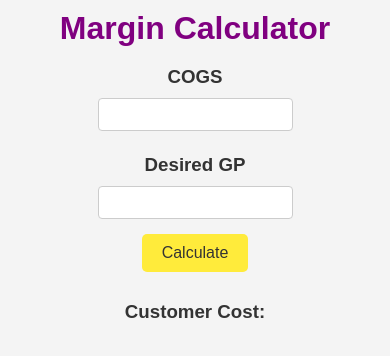
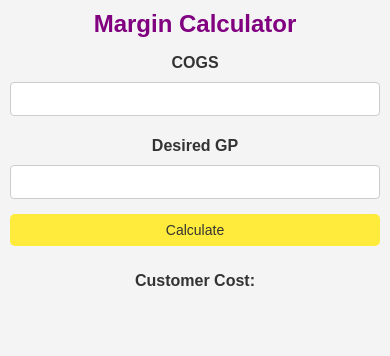
Before and after one commit to trevor33folkers/branch-cost, a plain HTML site: page getMargin.html in a window 390 px wide. Drawn offline with Linux system fonts and the light colour scheme.

Commit message:
Add files via upload

```diff
--- a/marginStyle.css
+++ b/marginStyle.css
@@ -21,6 +21,7 @@ input {
   border: 1px solid #ccc;
   border-radius: 4px;
   box-sizing: border-box;
+  width: 100%; /* Make input fields full-width on small screens */
 }
 
 button {
@@ -34,6 +35,7 @@ button {
   border-radius: 5px;
   margin: 10px 0; /* Adjusted margin */
   transition: background-color 0.3s;
+  width: 100%; /* Make button full-width on small screens */
 }
 
 button:hover {
@@ -45,3 +47,24 @@ button:hover {
   font-size: 24px;
   margin-top: 10px;
 }
+
+/* Media query for screens smaller than 600px (typical mobile devices) */
+@media screen and (max-width: 600px) {
+  h1 {
+    font-size: 24px; /* Adjust font size for smaller screens */
+  }
+
+  h3 {
+    font-size: 16px; /* Adjust font size for smaller screens */
+  }
+
+  input,
+  button {
+    padding: 8px; /* Adjust padding for smaller screens */
+    font-size: 14px; /* Adjust font size for smaller screens */
+  }
+
+  #new_sell {
+    font-size: 18px; /* Adjust font size for smaller screens */
+  }
+}
```
